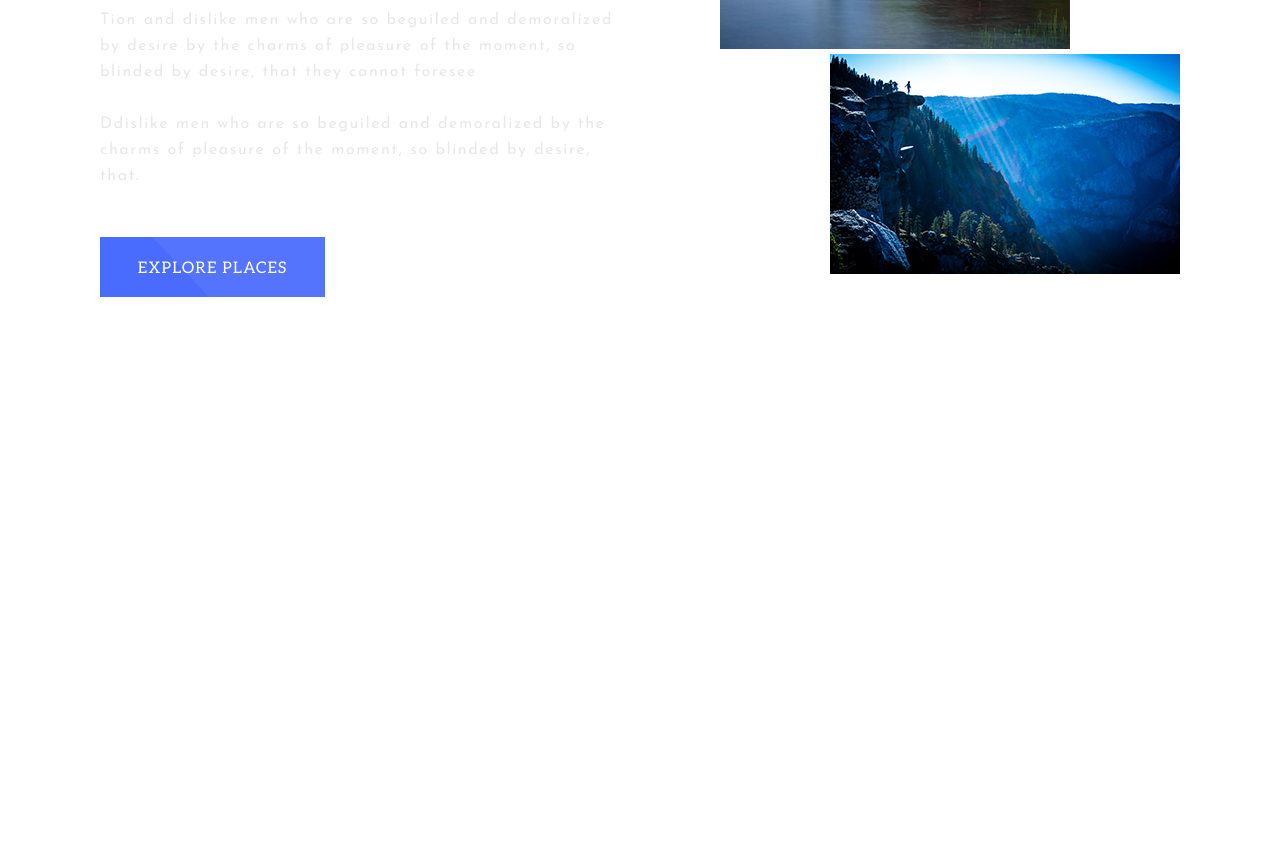
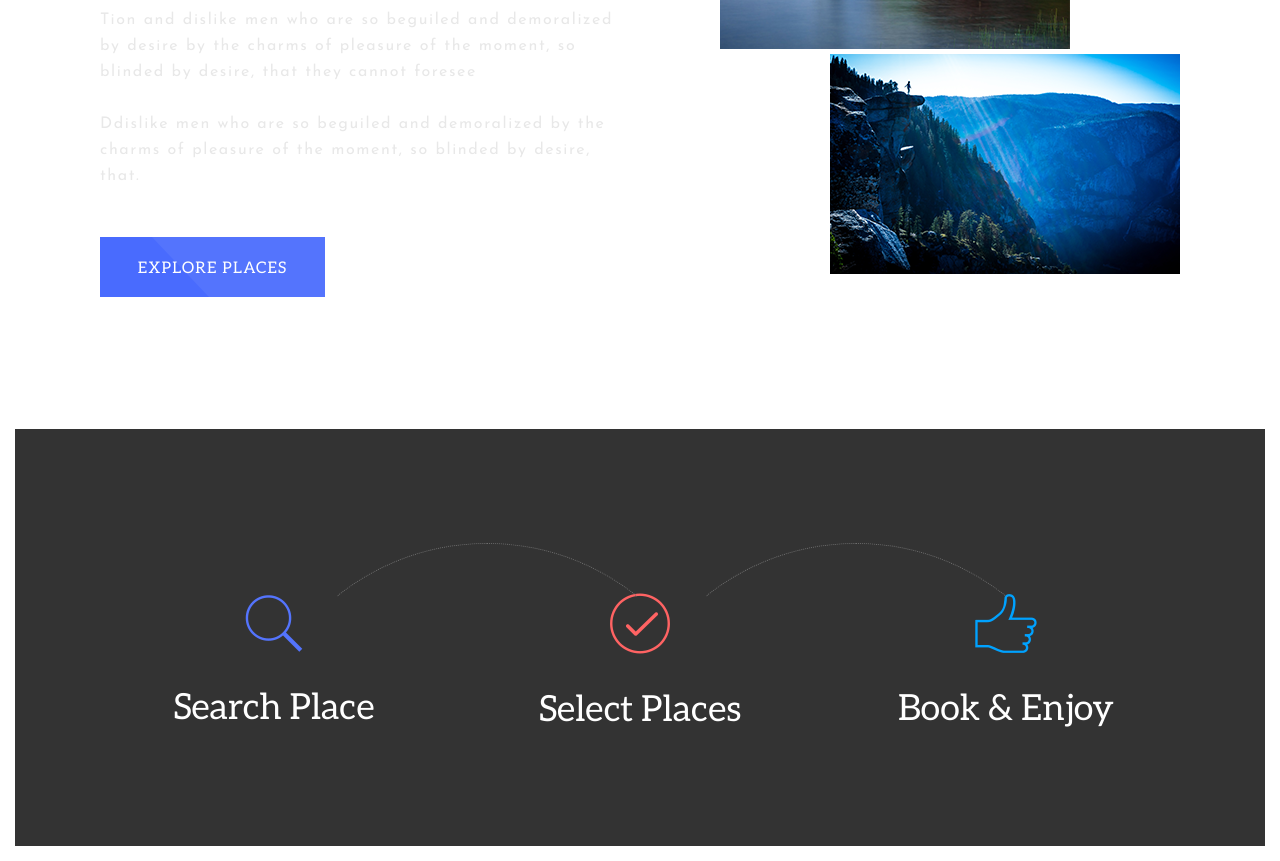
Before and after one commit to maksymPoplavskyi/simple-website, a plain HTML site: page index.html in a window 1280 px wide. Shown: the part 1186-2047 px from the top of the page. Before the commit the page ends 1630 px from the top, so only its background shows below. Drawn offline with Linux system fonts and the light colour scheme; files whose address does not match are found by name.

Commit message:
finish chain, start Spain-page-1

```diff
--- a/index.html
+++ b/index.html
@@ -79,10 +79,10 @@
        <!-- End Header -->
 
        <!-- Why Choose us -->
-       <div class="why">
+       <section class="why">
            <div class="grid">
                <div class="row why-choose">
-                   <div class="col-md-1 why-left">
+                   <div class="col-md-2 why-left">
                         <h2 class="why-choose__title">
                             Why Choose Us
                         </h2>
@@ -96,17 +96,46 @@
                             Explore places
                         </a>
                    </div>
-                   <div class="col-md-1 why-right">
+                   <div class="col-md-2 why-right">
                         <img src="img/why-picture-01.png" alt="" class="why__picture-1">
                         <img src="img/why-picture-02.png" alt="" class="why__picture-2">
                    </div>
                </div>
            </div>
-       </div>
+        </section>
        <!-- End Why Choose us  -->
 
        <!-- Chain -->
-
+        <section class="chain-content">
+            <div class="chain-box chain-box--left">
+                <div class="chain-box__dotted"></div>
+            </div>
+            <div class="chain-box chain-box--right">
+                <div class="chain-box__dotted"></div>
+            </div>
+            <div class="grid">
+                <div class="row chain">
+                    <div class="col-md-3 chain__item">
+                        <img src="img/search-search.png" alt="" class="chain__logo">
+                        <h2 class="chain__title">
+                            Search Place
+                        </h2>
+                    </div>
+                    <div class="col-md-3 chain__item">
+                        <img src="img/search-select.png" alt="" class="chain__logo">
+                        <h2 class="chain__title">
+                            Select Places
+                        </h2>
+                    </div>
+                    <div class="col-md-3 chain__item">
+                        <img src="img/search-like.png" alt="" class="chain__logo">
+                        <h2 class="chain__title">
+                            Book &amp; Enjoy
+                        </h2>
+                    </div>
+                </div>
+            </div>
+        </section>
        <!-- End Chain -->
    </div>
 </body>
--- a/scss/common/_general.scss
+++ b/scss/common/_general.scss
@@ -39,10 +39,18 @@ img {
     clear: both;
 }
 
-.col-md-1 {
+.col-md-2 {
     width: 50%;
 }
 
-.col-md-1 + .col-md-1 {
+.col-md-2 + .col-md-2 {
     margin-left: 30px;
 }
+
+.col-md-3 {
+    width: 25%;
+}
+
+.col-md-3 + .col-md-3 {
+    margin-left: 70px;
+}
--- a/scss/parts/_chain.scss
+++ b/scss/parts/_chain.scss
@@ -0,0 +1,51 @@
+.chain-content {
+    background-color: #333;
+
+    .chain {
+        display: flex;
+        justify-content: space-around;
+        align-items: center;
+        padding-top: 100px;
+        text-align: center;
+
+        &__item {
+            color: $color-white;
+        }
+
+        &__logo {
+            margin-bottom: 32px;
+        }
+
+        &__title {
+            margin-bottom: 120px;
+        }
+    }
+
+    .chain-box {
+        position: relative;
+        display: inline-block;
+        min-width: 300px;
+        max-width: 300px;
+        height: 60px;
+        overflow: hidden;
+
+        &--left {
+            top: 114px;
+            left: 322px;
+        }
+
+        &--right {
+            top: 114px;
+            left: 386px;
+        }
+
+        &__dotted {
+            position: relative;
+            right: 90px;
+            width: 480px;
+            height: 480px;
+            border: 1px dotted #6d6d6d;
+            border-radius: 50%;
+        }
+    }
+}
```
Also changed, not shown: css/style.css.
